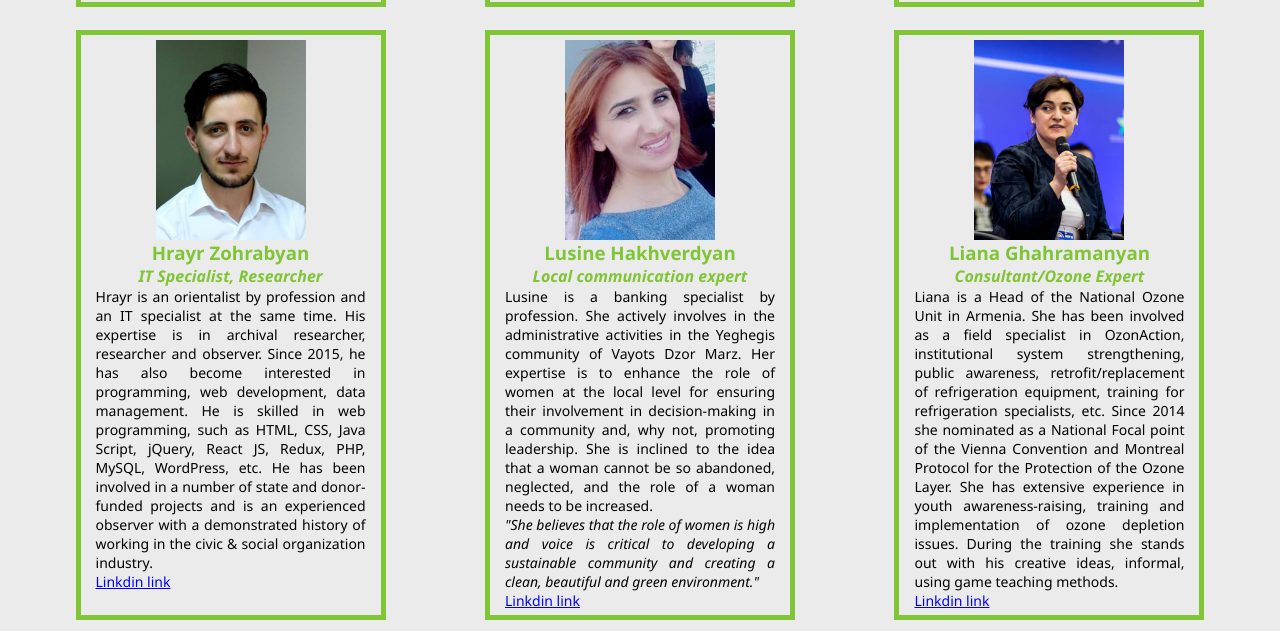
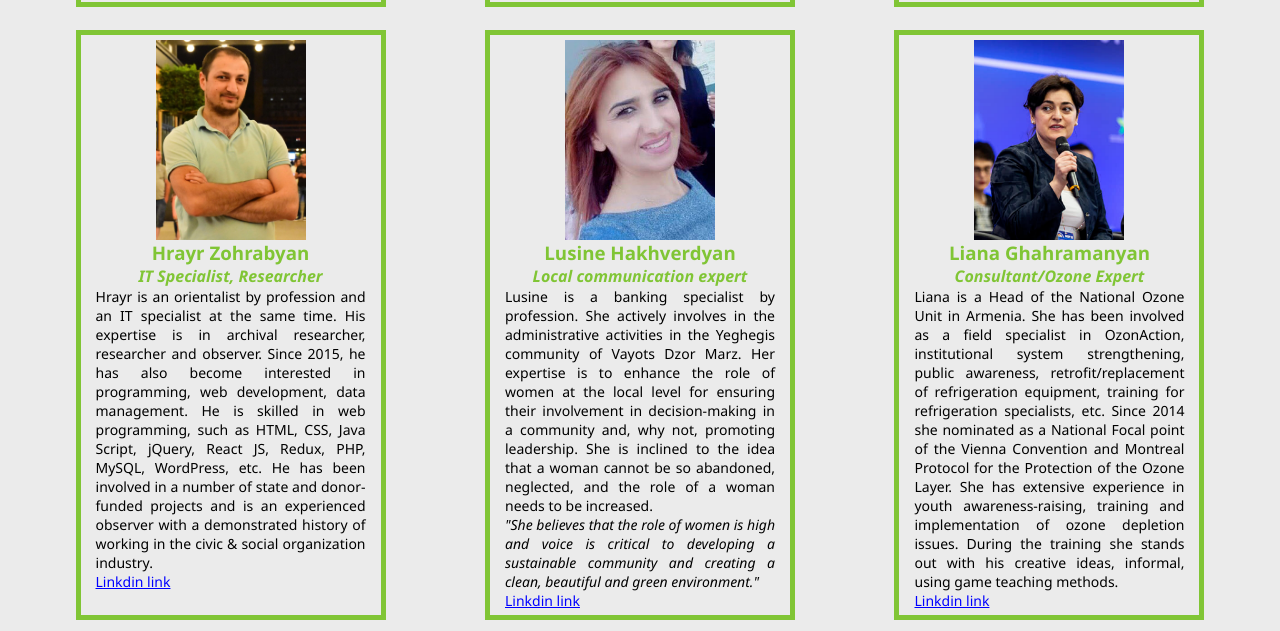
Before and after one commit to hrayrzh/evnhealth.am, a plain HTML site: page index.html in a window 1280 px wide. Shown: the part 4729-5360 px from the top of the page. Drawn offline with Linux system fonts and the light colour scheme.

Commit message:
add photo

```diff
--- a/index.html
+++ b/index.html
@@ -206,7 +206,7 @@
                     </p>
                 </div>
                 <div>
-                    <img src="img/expert/Alexandr%20Martirosyan.png" alt="">
+                    <img src="img/expert/Hrayr%20Zohrabyan.jpg" alt="">
                     <h3>Hrayr Zohrabyan</h3>
                     <h4>IT Specialist, Researcher</h4>
                     <p>Hrayr is an orientalist by profession and an IT specialist at the same time. His expertise is in archival researcher, researcher and observer. Since 2015, he has also become interested in programming, web development, data management. He is skilled in web programming, such as HTML, CSS, Java Script, jQuery, React JS, Redux, PHP, MySQL, WordPress, etc. He has been involved in a number of state and donor-funded projects and is an experienced observer with a demonstrated history of working in the civic & social organization industry.
```
Also changed, not shown: img/expert/Hrayr Zohrabyan.jpg (added).
